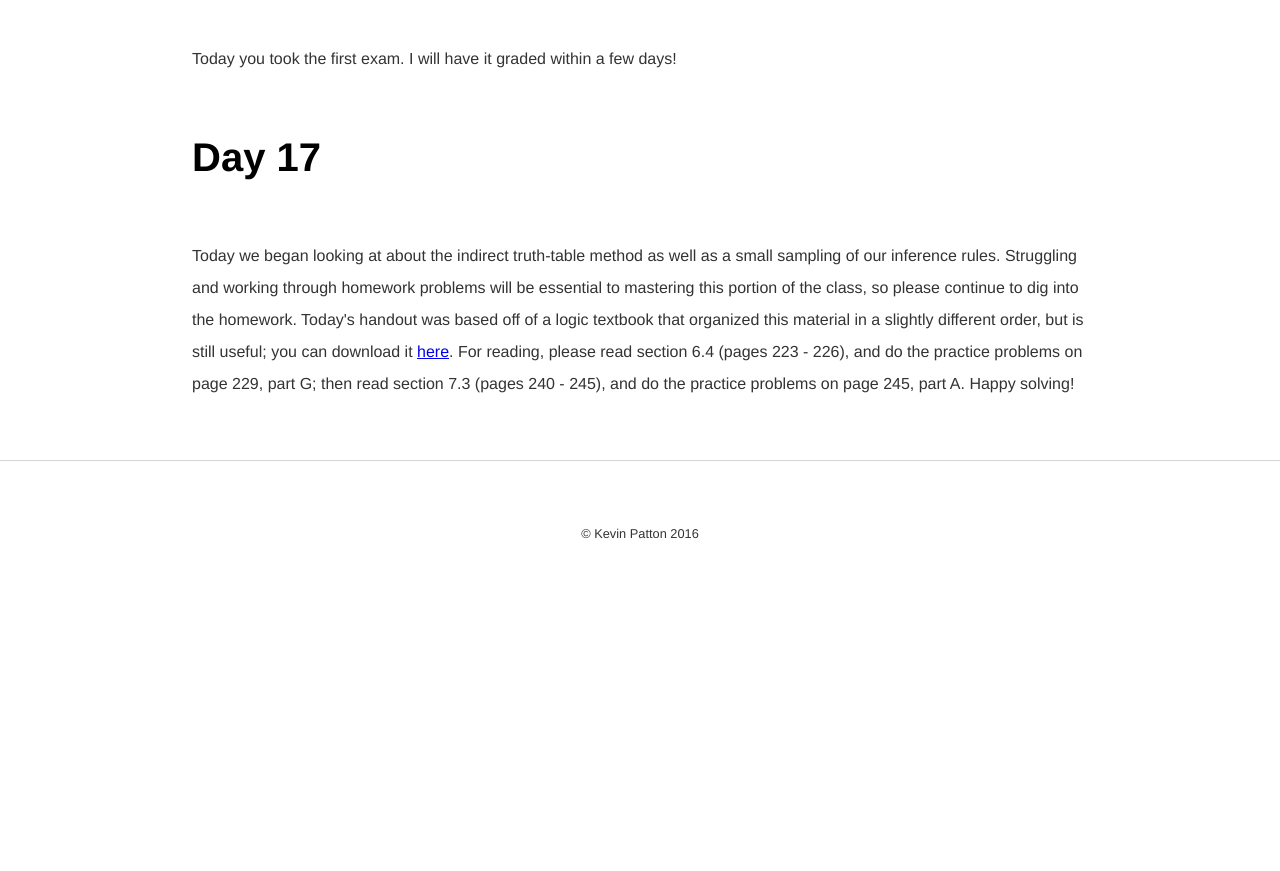
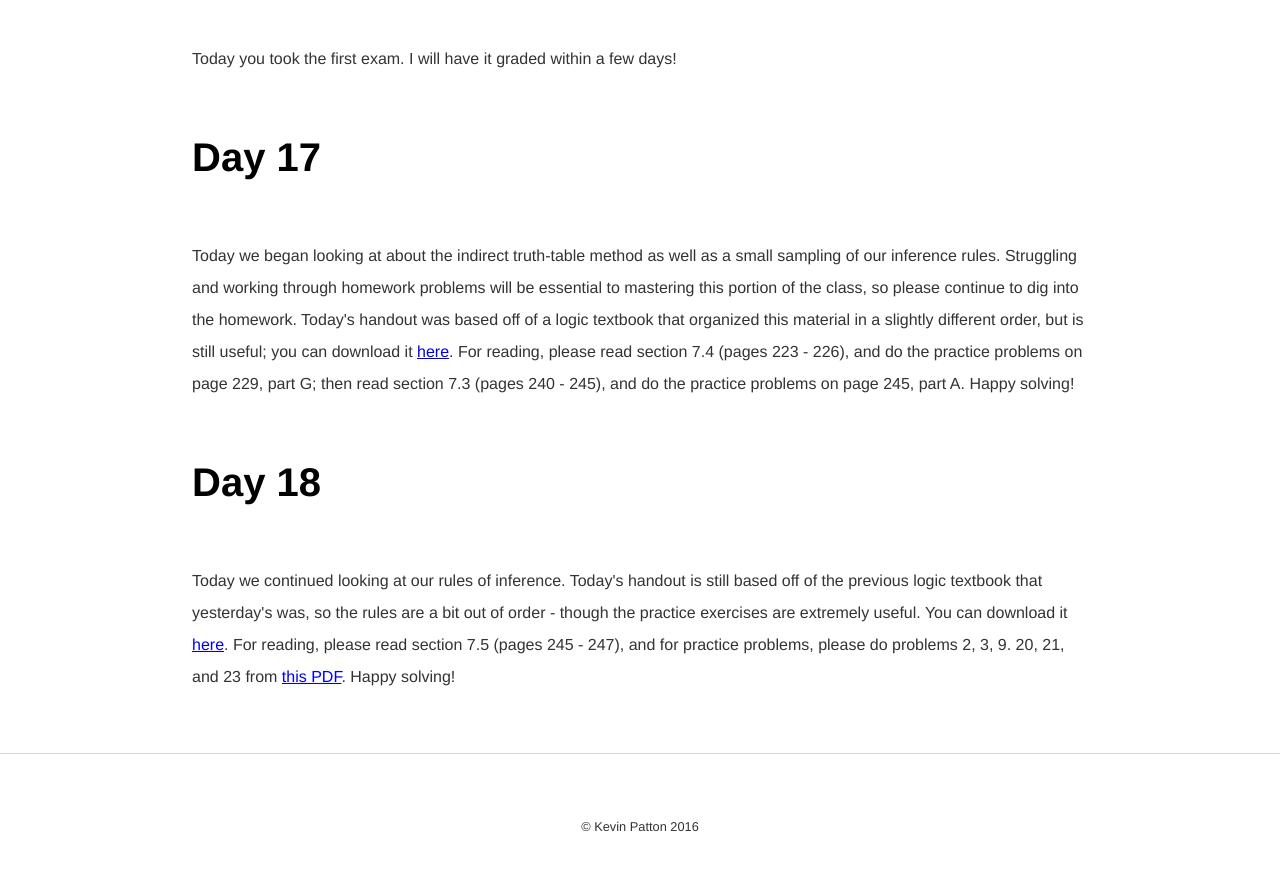
Before and after one commit to kevinjpatton/kevinjpatton.github.io, a Jekyll site: the page built from teaching/phil_110/index.html, in a window 1280 px wide and 900 px high, scrolled down 4340 px. Shown: the top 871 px of the window. Built offline with Jekyll 4.4.1, drawn with Linux system fonts in a browser that asks for light colours; Markdown is read by kramdown in place of the engine named in the settings; before the commit the page ends 4947 px from its top, so only the background shows below that.

Commit message:
Update index.html

```diff
--- a/teaching/phil_110/index.html
+++ b/teaching/phil_110/index.html
@@ -39,4 +39,6 @@ title: Philosophy 110 - Kevin Patton
 <p>Today you took the first exam.  I will have it graded within a few days!</p>
 <h1>Day 17</h1>
 <p>Today we began looking at about the indirect truth-table method as well as a small sampling of our inference rules.  Struggling and working through homework problems will be essential to mastering this portion of the class, so please continue to dig into the homework.  Today's handout was based off of a logic textbook that organized this material in a slightly different order, but is still useful; you can download it <a href=/teaching/phil_110/Day17-Section6.5-7.1.pdf
- target="_blank">here</a>.  For reading, please read section 6.4 (pages 223 - 226), and do the practice problems on page 229, part G; then read section 7.3 (pages 240 - 245), and do the practice problems on page 245, part A.  Happy solving!</p>
+ target="_blank">here</a>.  For reading, please read section 7.4 (pages 223 - 226), and do the practice problems on page 229, part G; then read section 7.3 (pages 240 - 245), and do the practice problems on page 245, part A.  Happy solving!</p>
+<h1>Day 18</h1>
+<p>Today we continued looking at our rules of inference.  Today's handout is still based off of the previous logic textbook that yesterday's was, so the rules are a bit out of order - though the practice exercises are extremely useful.  You can download it <a href=/teaching/Day18-Section7.2.pdf target="_blank">here</a>.  For reading, please read section 7.5 (pages 245 - 247), and for practice problems, please do problems 2, 3, 9. 20, 21, and 23 from <a href=/teaching/phil_110/Summer2017_eightrulespractice.pdf target="_blank">this PDF</a>.  Happy solving!</p>
```
